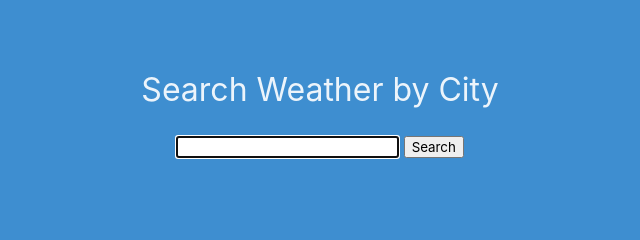
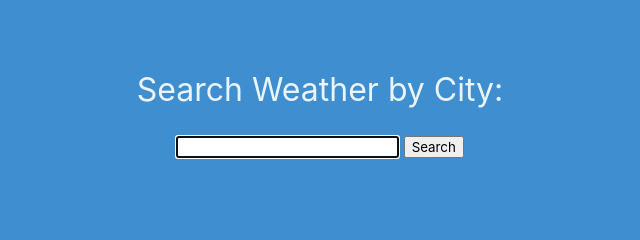
Before and after one commit to karmadog72/AL-together, a plain HTML site: page index.html in a window 1280 px wide. Shown: the part 458-698 px from the top of the page, 320-960 px from the left. Drawn offline with nearby package versions, Linux system fonts and the light colour scheme.

Commit message:
updated weather api

```diff
--- a/index.html
+++ b/index.html
@@ -81,7 +81,7 @@
         <div class="column is-half is-offset-one-quarter">
           <!-- search field and Btns go here -->
 
-            <h3 class="subtitle is-3 has-text-centered">Search Weather by City</h3>
+            <h3 class="subtitle is-3 has-text-centered">Search Weather by City:</h3>
             <form id="user-form" class="card-body">
               <label class="form-label"></label>
               <input name="username" id="cityname" type="text" autofocus="true" class="form-input" />
```
